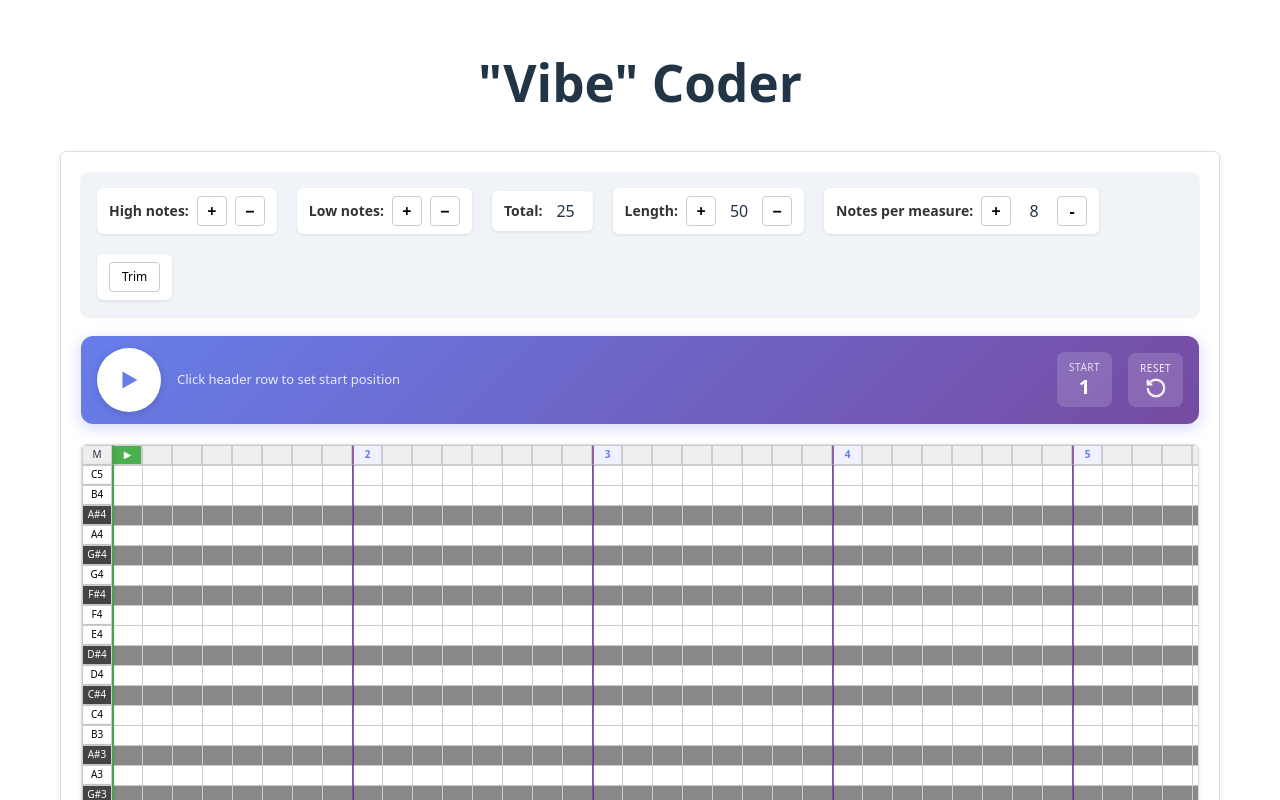
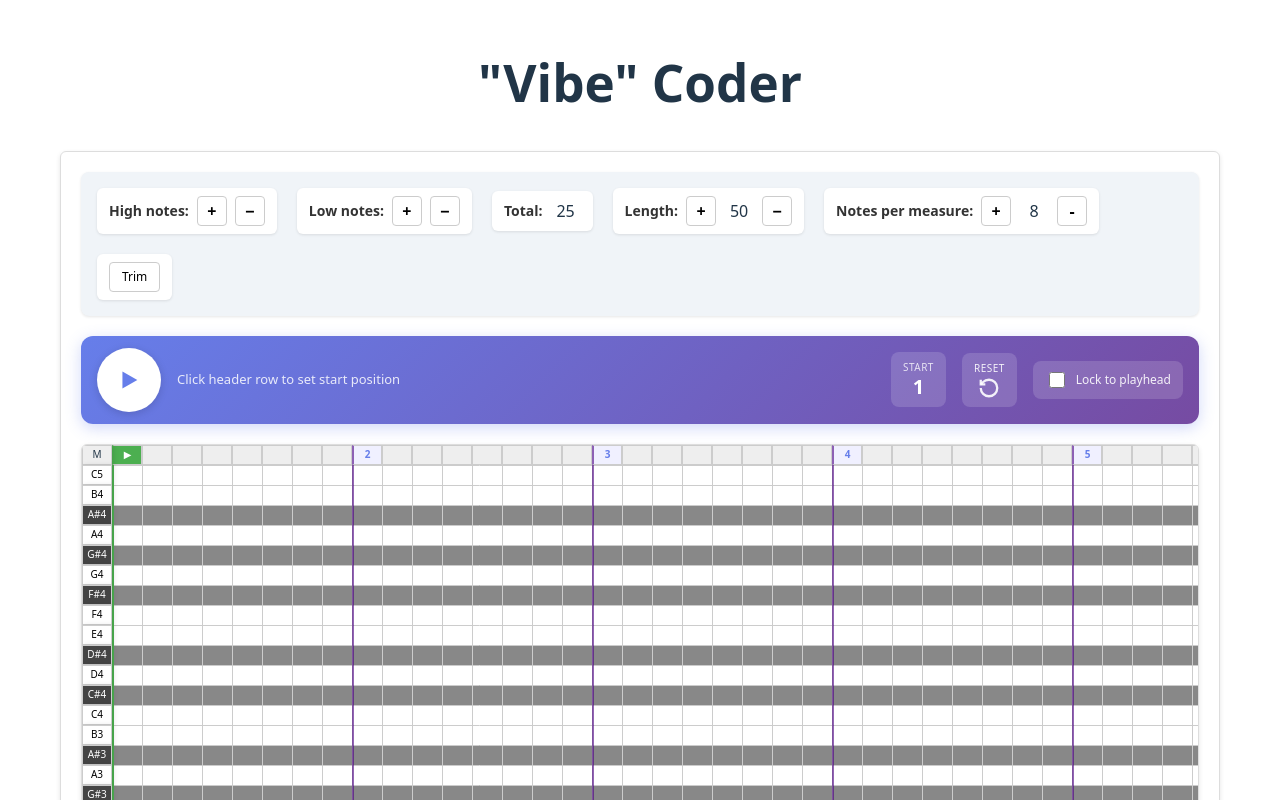
Before and after one commit to thbrown/js-music, a React (Vite) app: page / in a window 1280 px wide. Shown: the top 800 px of the page. Built offline with nearby package versions, Linux system fonts and the light colour scheme.

Commit message:
Add lock-to-playhead checkbox

```diff
--- a/src/components/KeyTranspose.tsx
+++ b/src/components/KeyTranspose.tsx
@@ -139,14 +139,14 @@ const KeyTranspose: React.FC<KeyTransposeProps> = ({
           <button
             className={`mode-btn ${!isMinor ? 'active' : ''}`}
             onClick={handleConvertToMajor}
-            title="Convert to major scale (happy)"
+            title="Major: Bright, happy sound. Raises the 3rd, 6th, and 7th notes of the scale."
           >
             Major
           </button>
           <button
             className={`mode-btn ${isMinor ? 'active' : ''}`}
             onClick={handleConvertToMinor}
-            title="Convert to minor scale (melancholic)"
+            title="Minor: Sad, melancholic sound. Lowers the 3rd, 6th, and 7th notes of the scale."
           >
             Minor
           </button>
--- a/src/components/MusicGrid.tsx
+++ b/src/components/MusicGrid.tsx
@@ -37,6 +37,7 @@ const MusicGrid: React.FC<MusicGridProps> = ({
 
   const [currentColumn, setCurrentColumn] = useState<number>(-1);
   const [startColumn, setStartColumn] = useState<number>(1);
+  const [lockToPlayhead, setLockToPlayhead] = useState<boolean>(false);
 
   // Context menu state
   const [contextMenu, setContextMenu] = useState<{
@@ -534,11 +535,14 @@ const MusicGrid: React.FC<MusicGridProps> = ({
           resetGrid();
           setStartColumn(1);
         }}
+        lockToPlayhead={lockToPlayhead}
+        setLockToPlayhead={setLockToPlayhead}
+        gridContainerRef={gridContainerRef}
       />
 
       {/* Music Grid - Hybrid DOM/Canvas Layout */}
-      <div className="grid-wrapper">
-        <div className="grid-container" ref={gridContainerRef} style={containerStyle}>
+      <div className="grid-wrapper" ref={gridContainerRef}>
+        <div className="grid-container" style={containerStyle}>
           {/* Row 0: Column Headers (DOM) */}
           <div className="column-headers-row">
             {renderColumnHeaders()}
--- a/src/components/PlayButton.css
+++ b/src/components/PlayButton.css
@@ -154,6 +154,37 @@
   margin-top: 2px;
 }
 
+/* Lock to Playhead Toggle */
+.lock-toggle {
+  display: flex;
+  align-items: center;
+  gap: var(--spacing-sm);
+  padding: var(--spacing-sm) var(--spacing-md);
+  background: rgba(255, 255, 255, 0.15);
+  border-radius: var(--radius-lg);
+  cursor: pointer;
+  transition: all var(--transition-base);
+  flex-shrink: 0;
+}
+
+.lock-toggle:hover {
+  background: rgba(255, 255, 255, 0.25);
+}
+
+.lock-toggle input[type="checkbox"] {
+  width: 16px;
+  height: 16px;
+  cursor: pointer;
+  accent-color: var(--color-white);
+}
+
+.lock-toggle-label {
+  font-size: var(--font-size-sm);
+  color: rgba(255, 255, 255, 0.9);
+  font-weight: var(--font-weight-medium);
+  white-space: nowrap;
+}
+
 /* Highlighted column style (used in grid) */
 .note.highlighted {
   border: 2px solid var(--color-warning);
--- a/src/components/PlayButton.tsx
+++ b/src/components/PlayButton.tsx
@@ -15,7 +15,10 @@ const PlayButton: React.FC<PlayButtonProps> & PlayButtonStatic = ({
   currentColumn,
   startColumn,
   middleCPosition,
-  onReset
+  onReset,
+  lockToPlayhead,
+  setLockToPlayhead,
+  gridContainerRef
 }) => {
   const [isPlaying, setIsPlaying] = useState<boolean>(false);
   const audioContextRef = useRef<AudioContext | null>(null);
@@ -24,6 +27,12 @@ const PlayButton: React.FC<PlayButtonProps> & PlayButtonStatic = ({
   const startTimeRef = useRef<number>(0);
 
   const colRef = useRef<number>(currentColumn);
+  const lockToPlayheadRef = useRef<boolean>(lockToPlayhead);
+
+  // Keep ref in sync with prop
+  useEffect(() => {
+    lockToPlayheadRef.current = lockToPlayhead;
+  }, [lockToPlayhead]);
 
   // Collect active notes with duration: [row, col, duration]
   const collectActiveNotes = useCallback((): [number, number, number][] => {
@@ -81,11 +90,26 @@ const PlayButton: React.FC<PlayButtonProps> & PlayButtonStatic = ({
   // Update the current column based on elapsed time
   const updateCurrentColumn = useCallback((elapsedTime: number) => {
     const columnsPerSecond = settings.tempo / 20;
-    const column = Math.floor(elapsedTime * columnsPerSecond) + startColumn;
+    const preciseColumn = elapsedTime * columnsPerSecond + startColumn;
+    const column = Math.floor(preciseColumn);
 
     if (column !== colRef.current) {
       setCurrentColumn(column);
       colRef.current = column;
+    }
+
+    // Continuous smooth scrolling based on precise position
+    if (lockToPlayheadRef.current && gridContainerRef.current) {
+      const cellWidth = 30; // Must match CELL_WIDTH in useCanvasGrid
+      const labelColumnWidth = 50; // Approximate width of note labels column
+      const container = gridContainerRef.current;
+      const containerWidth = container.clientWidth;
+
+      // Use precise column position for smooth scrolling
+      const playheadX = (preciseColumn - 1) * cellWidth + labelColumnWidth;
+      const targetScroll = playheadX - containerWidth / 3;
+
+      container.scrollLeft = Math.max(0, targetScroll);
     }
 
     if (column > getMaxColumn() + 10) {
@@ -98,7 +122,7 @@ const PlayButton: React.FC<PlayButtonProps> & PlayButtonStatic = ({
         }
       });
     }
-  }, [getMaxColumn, stopPlayback, startColumn, settings.tempo, setCurrentColumn]);
+  }, [getMaxColumn, stopPlayback, startColumn, settings.tempo, setCurrentColumn, gridContainerRef]);
 
   // Function to play the composition
   const playComposition = useCallback(() => {
@@ -241,6 +265,16 @@ const PlayButton: React.FC<PlayButtonProps> & PlayButtonStatic = ({
           <path d="M3 3v5h5" />
         </svg>
       </button>
+
+      {/* Lock to playhead checkbox */}
+      <label className="lock-toggle" title="Auto-scroll to keep playhead visible during playback">
+        <input
+          type="checkbox"
+          checked={lockToPlayhead}
+          onChange={(e) => setLockToPlayhead(e.target.checked)}
+        />
+        <span className="lock-toggle-label">Lock to playhead</span>
+      </label>
     </div>
   );
 };
--- a/src/types/index.ts
+++ b/src/types/index.ts
@@ -59,4 +59,7 @@ export interface PlayButtonProps {
   setStartColumn: React.Dispatch<React.SetStateAction<number>>;
   middleCPosition: number;
   onReset: () => void;
+  lockToPlayhead: boolean;
+  setLockToPlayhead: React.Dispatch<React.SetStateAction<boolean>>;
+  gridContainerRef: React.RefObject<HTMLDivElement | null>;
 }
```
